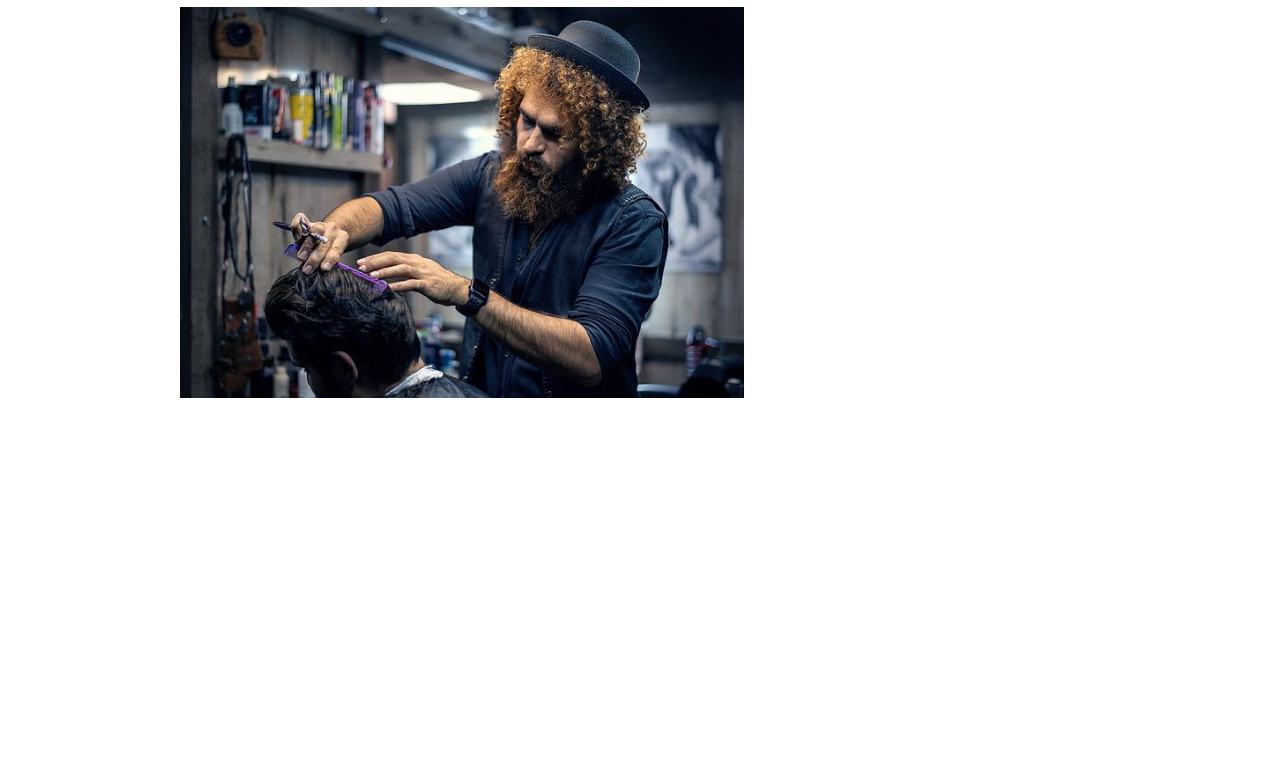
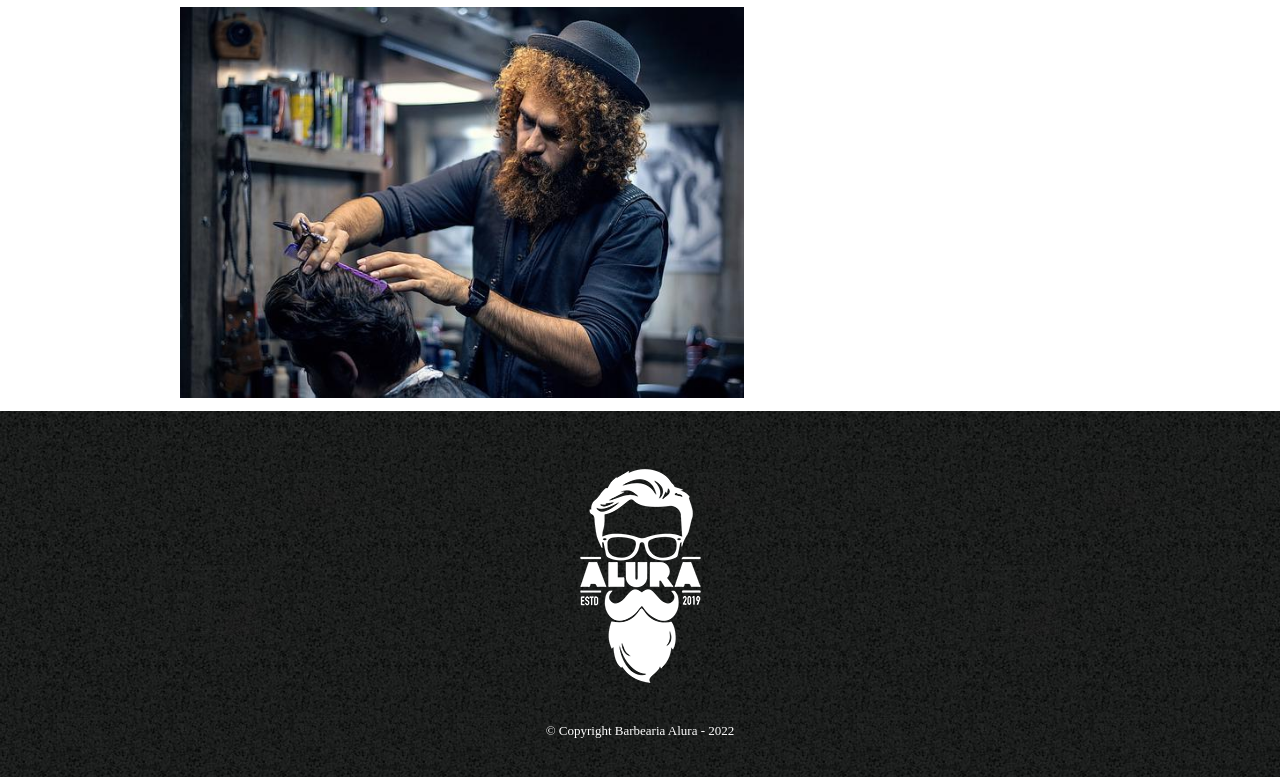
Before and after one commit to NinhaRilva/Barbearia-Alura, a plain HTML site: page index.html in a window 1280 px wide. Shown: the part 1468-2245 px from the top of the page. Before the commit the page ends 2008 px from the top, so only its background shows below. Drawn offline with Linux system fonts and the light colour scheme; the site is published under a folder, as on GitHub Pages, so addresses that start at the root find nothing.

Commit message:
img alterada

```diff
--- a/index.html
+++ b/index.html
@@ -41,7 +41,7 @@
 
             </main>
              <footer>
-                 <img src="/ImgProdutos/logo-branco.png" alt="">
+                 <img src="ImgProdutos/logo-branco.png" alt="">
                  <p class="copyright"> &copy; Copyright Barbearia Alura - 2022</p>
              </footer>
     </body>
--- a/style.css
+++ b/style.css
@@ -78,7 +78,7 @@ margin-top: 10px;
 }
 footer{
     text-align: center;
-    background: url(/ImgProdutos/bg.jpg);
+    background: url(ImgProdutos/bg.jpg);
     padding: 40px 0;
 
 /*css da pagina Contatos*/
```
Also changed, not shown: produtos.html (+1 -1 lines).
